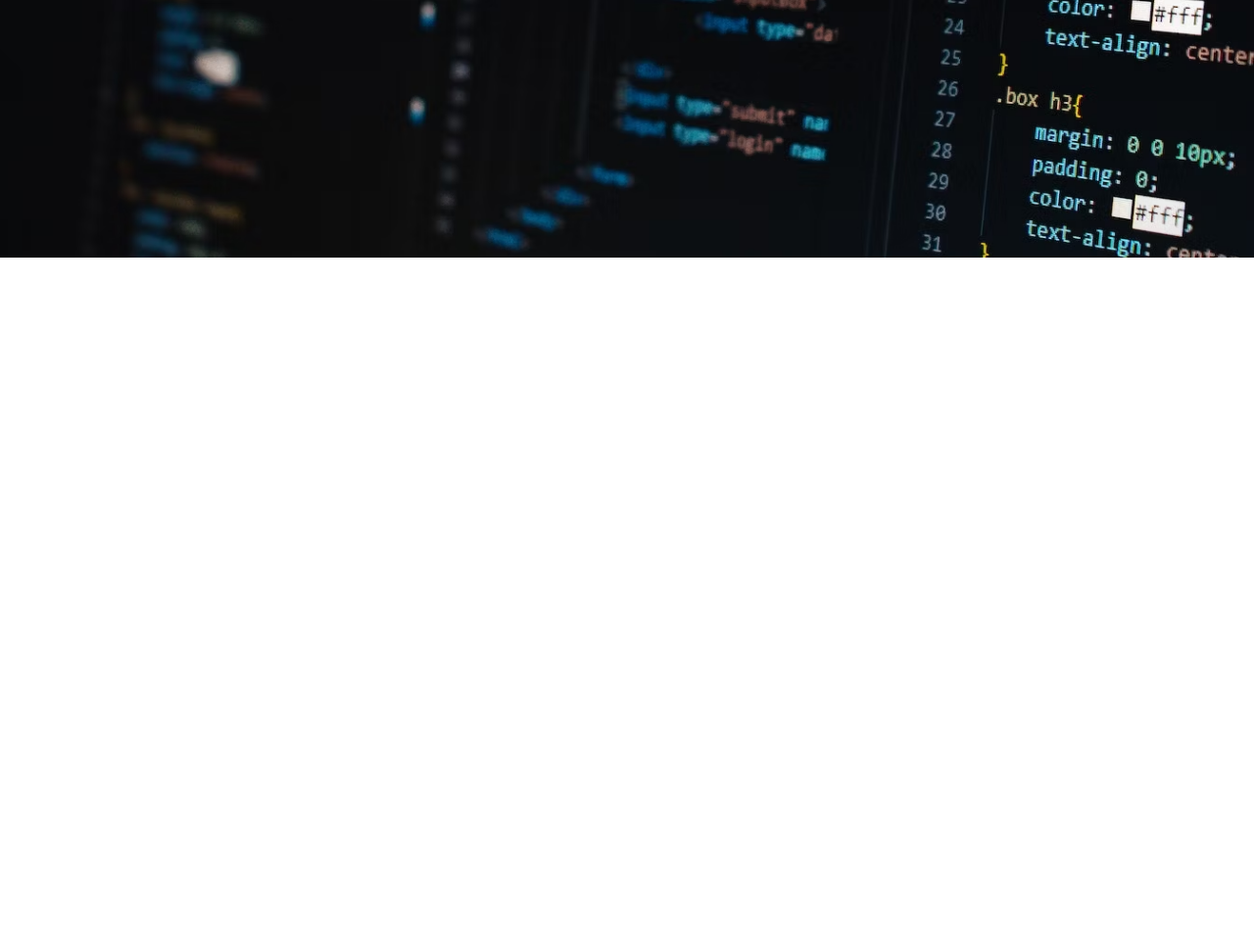
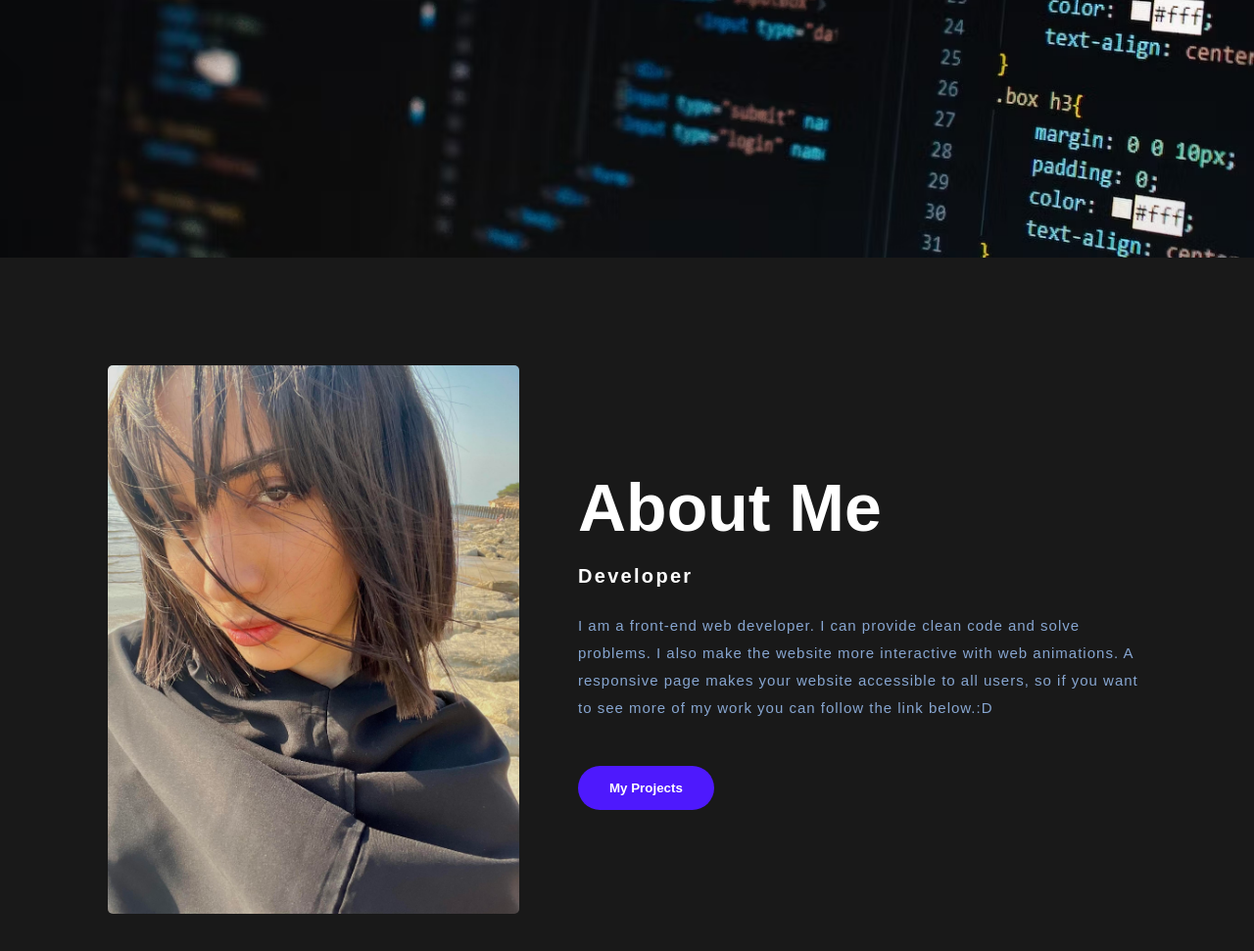
Before and after one commit to raharz/RR-Website, a plain HTML site: page index.html in a window 1280 px wide. Shown: the part 537-1508 px from the top of the page at 98% size. Before the commit the page ends 800 px from the top, so only its background shows below. Drawn offline with Linux system fonts and the light colour scheme.

Commit message:
html,css AboutMe section

```diff
--- a/index.html
+++ b/index.html
@@ -46,7 +46,8 @@
         </div>
       </div>
     </div>
-    <!-- <section class="aboutMe">
+    <!-- AboutMe section start -->
+    <section class="aboutMe">
       <div class="main">
         <img src="Img/raha.jpg" />
         <div class="aboutMe-text">
@@ -62,6 +63,7 @@
           <button type="button">My Projects</button>
         </div>
       </div>
-    </section> -->
+    </section>
+    <!-- AboutMe section finish -->
   </body>
 </html>
```
Also changed, not shown: style.css (+5 -2 lines).
